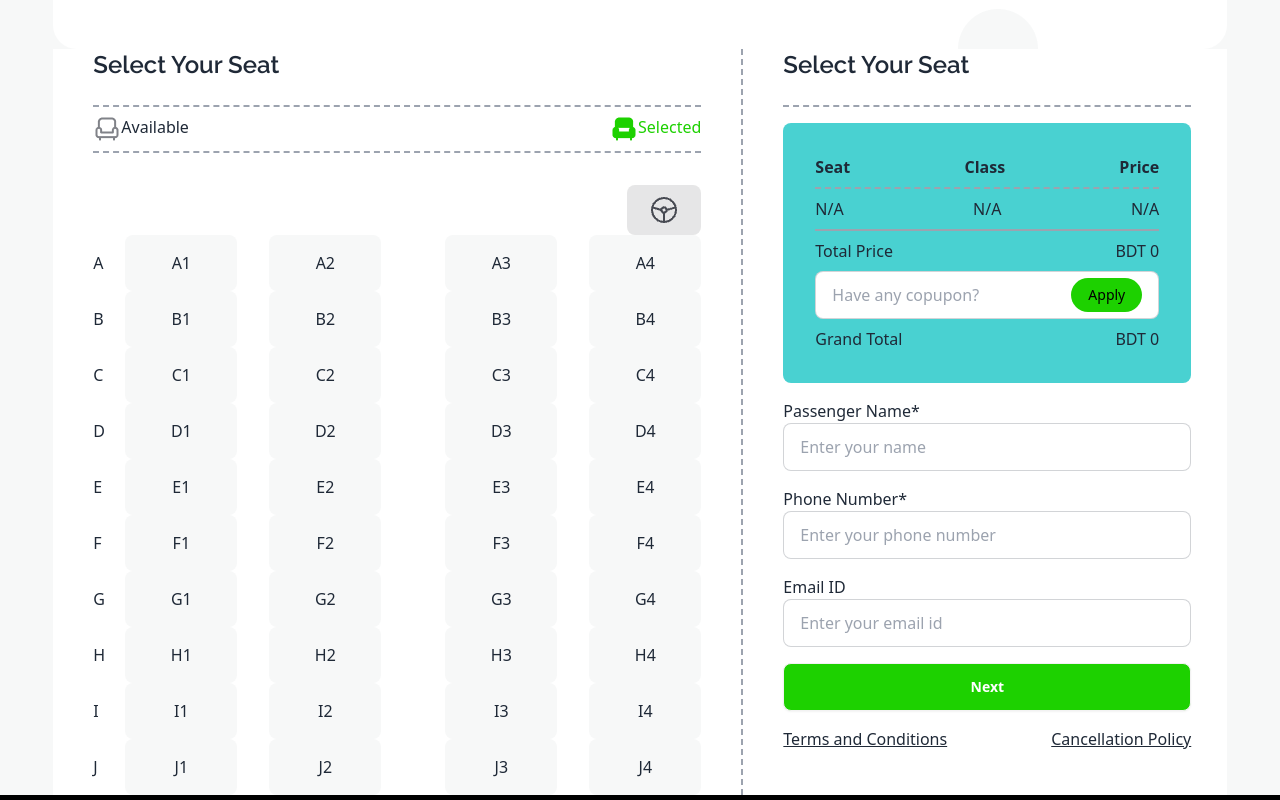
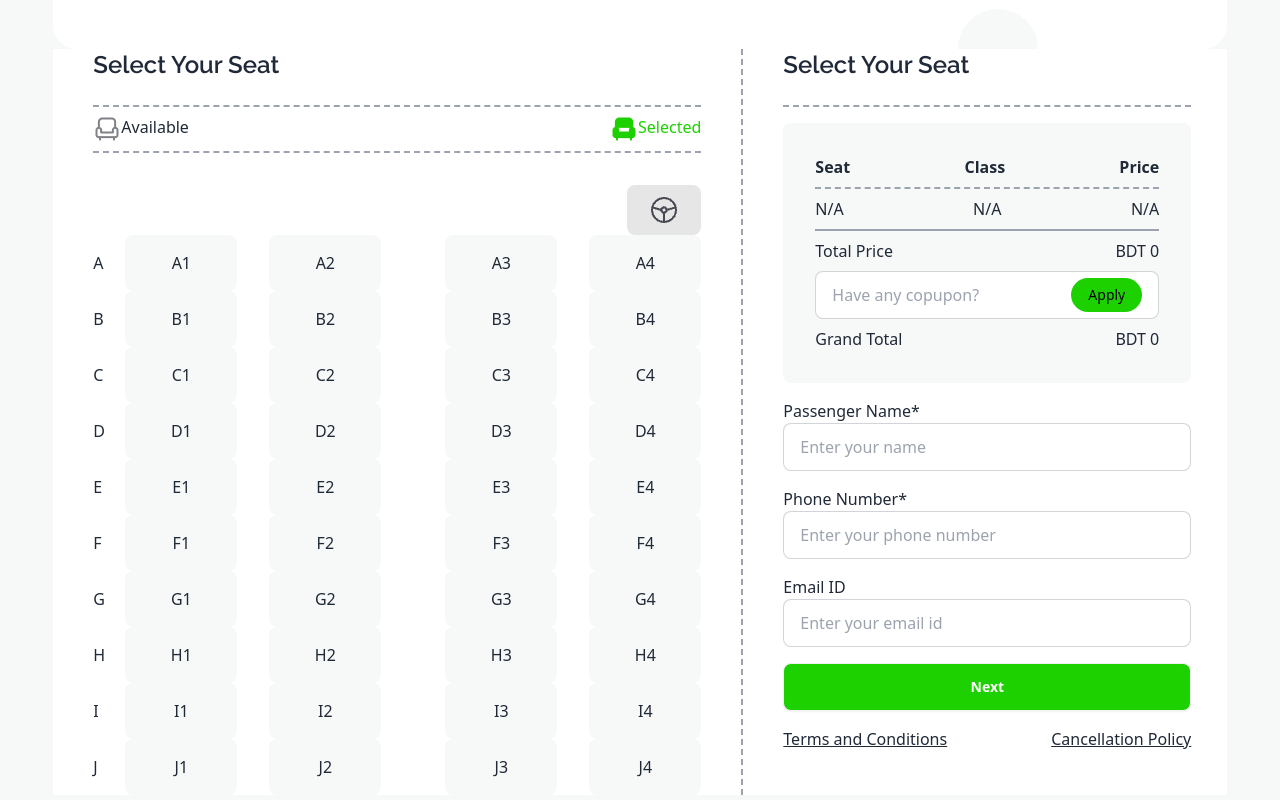
Before and after one commit to AsifRahmanBhuiyan/B9A5-Smart-Ticketing-System, a plain HTML site: page index.html in a window 1280 px wide. Shown: the part 1940-2740 px from the top of the page. Drawn offline with nearby package versions, Linux system fonts and the light colour scheme.

Commit message:
Margin and Padding Fixed

```diff
--- a/index.html
+++ b/index.html
@@ -135,7 +135,7 @@
   <!-- Offer Section Ends -->
 
   <!-- Ticket Main Section Starts -->
-  <section class="bg-[#f7f8f8] border-t-2 border-[#1dd100] rounded-t-3xl">
+  <section class="bg-[#f7f8f8] border-t-2 border-[#1dd100] rounded-t-3xl pb-10">
     <!-- Ticket Info Section Starts -->
     <section class="container mx-auto w-11/12">
       <h3 class="text-4xl text-black font-extrabold text-center font-raleway pt-16 lg:pt-28 mb-6">P.H Paribahan</h3>
@@ -369,7 +369,7 @@
       <div class="flex-1 border-0 lg:border-l-2 border-dashed border-gray-400 px-10">
         <h3 class="border-b-2 border-dashed border-gray-400 font-raleway font-semibold text-2xl pb-3 lg:pb-6">Select Your Seat</h3>
 
-        <div class="bg-[#49d1d1] p-8 mt-4 rounded-lg">
+        <div class="bg-[#f7f8f8] p-8 mt-4 rounded-lg">
           <div class="flex justify-between font-bold border-b-2 border-dashed border-gray-400 pb-2">
             <p>Seat</p>
             <p>Class</p>
@@ -433,7 +433,7 @@
       <nav>
         <h6 class="footer-title">Download Our App</h6>
         <div class="grid grid-flow-col gap-4">
-          <a><img src="images/play-store.png" alt=""></a>
+          <a><img src="./images/play-store.png" alt=""></a>
         </div>
       </nav>
     </div>
```
